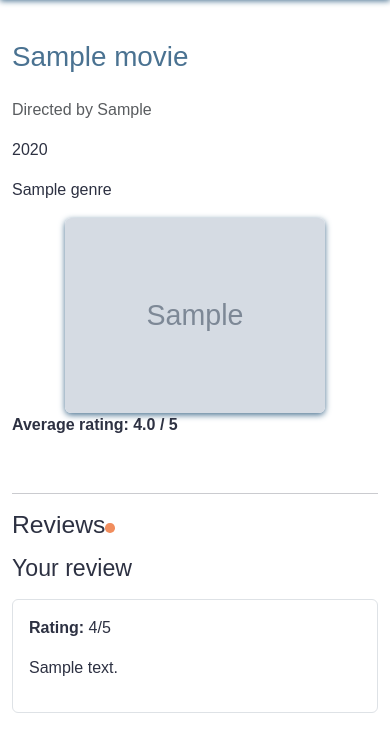
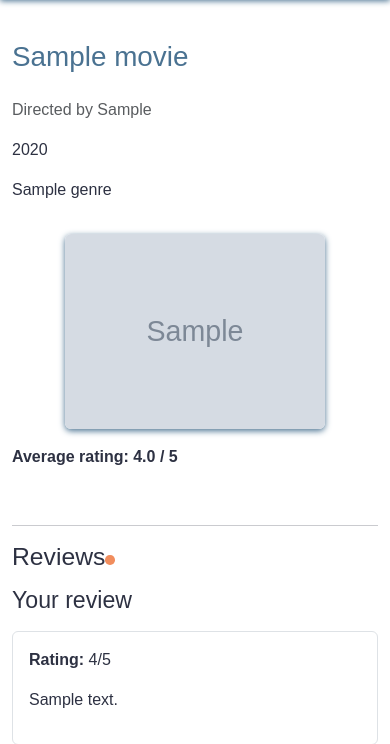
Before and after one commit to angela64711/third-milestone-project, a Django app: a page that uses movies/templates/movies/movie_detail.html in a window 390 px wide. Shown: the part 56-800 px from the top of the page. Run offline with Django 4.2, Linux system fonts and the light colour scheme; a user stored in the database is signed in; tables that the repository leaves empty hold one stand-in row (values such as "Sample post"); grey boxes marked "Sample" are stand-in pictures; some libraries are stand-ins or nearby versions; some web fonts are replaced.

Commit message:
Refine frontend layout at sm and md breakpoints

```diff
--- a/movies/static/css/style.css
+++ b/movies/static/css/style.css
@@ -194,6 +194,9 @@ h1 {
     transform: translateY(-2px);
 }
 
+
+/*------------------------------------------------ Poster Placeholder */
+
 .poster-placeholder {
     width: 80%;
     max-width: 250px;
@@ -234,7 +237,7 @@ form input[type="email"] {
 
 /*--------------------------------------------- Media Queries */
 
-@media screen and (min-width: 768px) {
+@media screen and (min-width: 992px) {
     .hero-content {
         max-width: 50%;
     }
--- a/movies/templates/movies/browse.html
+++ b/movies/templates/movies/browse.html
@@ -27,7 +27,7 @@
         <div class="col-md-4">
             <label for="sort" class="form-label fw-semibold">Sort by:</label>
             <select name="sort" id="sort" class="form-select">
-                <option value="">Newest first</option>
+                <option value="">Recently added</option>
                 <option value="az" {% if selected_sort == "az" %}selected{% endif %}>
                     A–Z
                 </option>
@@ -43,7 +43,7 @@
 <section>
     <div class="row g-4">
         {% for movie in object_list %}
-        <div class="col-md-6 col-lg-3">
+        <div class="col-12 col-md-6 col-lg-3">
             <div class="card h-100">
                 <div class="card-body d-flex flex-column">
                     <h2 class="h5 card-title">
--- a/movies/templates/movies/index.html
+++ b/movies/templates/movies/index.html
@@ -12,11 +12,10 @@
 
             <p class="lead m-3 hero-text">
                 A community space for English-speaking expats and international residents in Berlin to recommend, rate,
-                and
-                review movies.
+                and review movies.
             </p>
 
-            <div class="d-flex flex-column flex-lg-row gap-2 m-3 pt-4">
+            <div class="d-flex flex-column flex-lg-row align-items-start gap-2 m-3 pt-4">
                 <a href="{% url 'movie_list' %}" class="btn btn-lg hero-btn">
                     <i class="fa-solid fa-magnifying-glass me-1 small"></i>Browse Movies
                 </a>
--- a/movies/templates/movies/movie_detail.html
+++ b/movies/templates/movies/movie_detail.html
@@ -28,7 +28,7 @@
     </div>
 
     {% if movie.poster_url %}
-    <div class="col-12 col-lg-4 text-center">
+    <div class="col-12 col-lg-4 text-center mt-3 mt-lg-0">
         <img src="{{ movie.poster_url }}" class="img-fluid rounded movie-detail-poster"
             alt="Poster for {{ movie.title }}">
     </div>
@@ -36,7 +36,7 @@
 
     <div>
         {% if average_rating %}
-        <p class="fw-bold">Average rating: {{ average_rating}} / 5</p>
+        <p class="fw-bold mt-3 mt-lg-0">Average rating: {{ average_rating}} / 5</p>
         {% endif %}
     </div>
 </section>
--- a/movies/templates/movies/my_reviews.html
+++ b/movies/templates/movies/my_reviews.html
@@ -6,6 +6,9 @@
     <h1>My Reviews<span class="accent-dot"></span></h1>
     <p>
         Manage the movie reviews you have submitted.
+    </p>
+    <p class="form-text text-muted mb-3">
+        <span class="required-star">*</span> Submission reviews can be edited but not deleted.
     </p>
 </section>
 
--- a/movies/views.py
+++ b/movies/views.py
@@ -271,7 +271,7 @@ def my_reviews(request):
         author=request.user,
         approved=True,
         movie__approved=True,
-    ).order_by("-created_on")
+    ).order_by("movie__title")
 
     paginator = Paginator(reviews, 10)
     page_number = request.GET.get("page")
```
